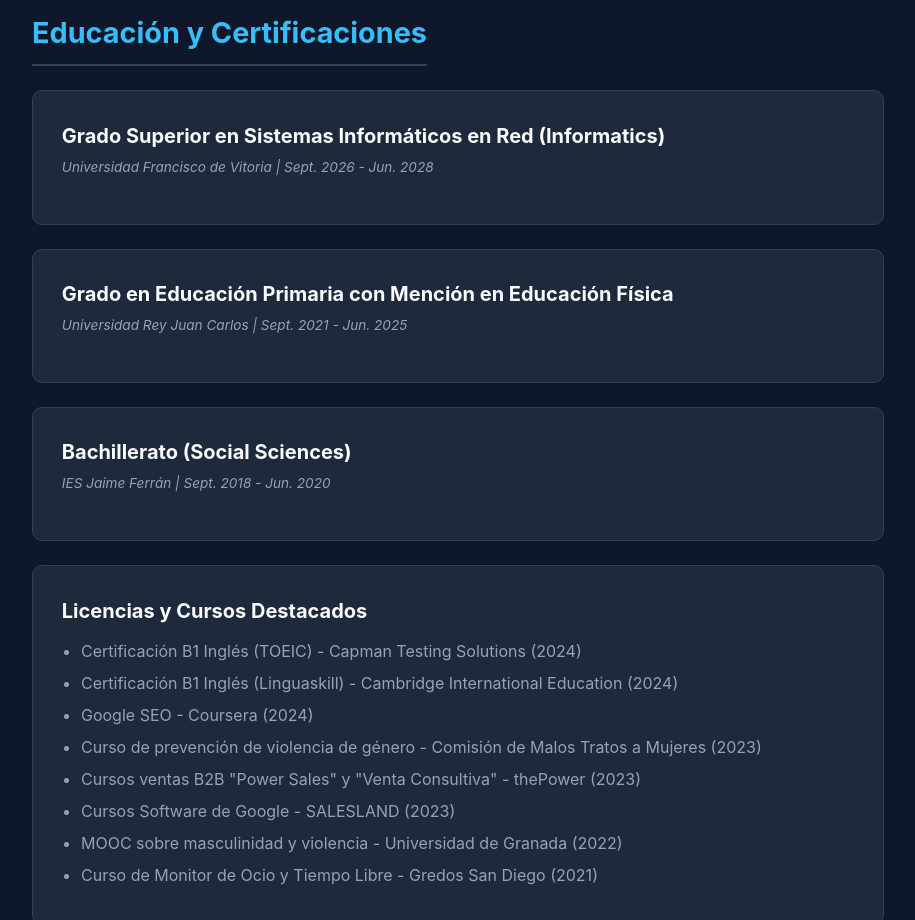
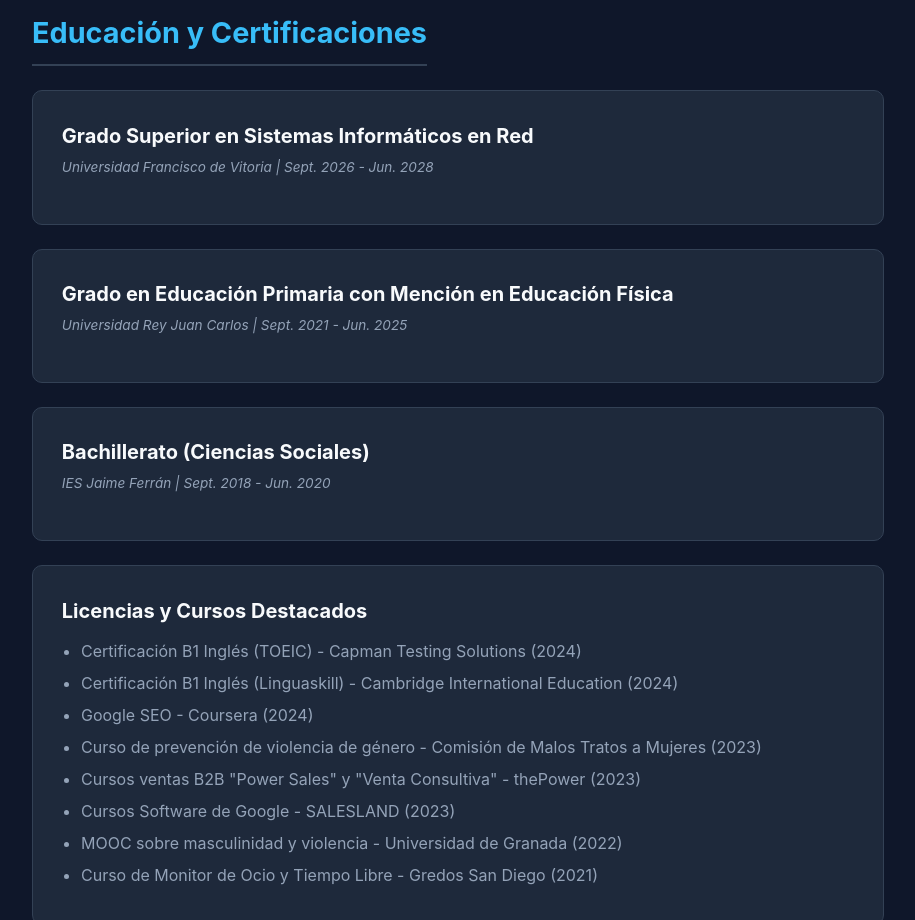
Before and after one commit to adriangg008/mi-portfolio, a plain HTML site: page index.html in a window 1280 px wide. Shown: the part 3080-4000 px from the top of the page, without its empty margins (182-1097 px from the left). Drawn offline with Linux system fonts and the light colour scheme.

Commit message:
Update index.html

```diff
--- a/index.html
+++ b/index.html
@@ -403,7 +403,7 @@
             <h3>Educación y Certificaciones</h3>
 
             <div class="card">
-                <h4>Grado Superior en Sistemas Informáticos en Red (Informatics)</h4>
+                <h4>Grado Superior en Sistemas Informáticos en Red </h4>
                 <span class="date">Universidad Francisco de Vitoria | Sept. 2026 - Jun. 2028</span>
             </div>
 
@@ -413,7 +413,7 @@
             </div>
 
             <div class="card">
-                <h4>Bachillerato (Social Sciences)</h4>
+                <h4>Bachillerato (Ciencias Sociales)</h4>
                 <span class="date">IES Jaime Ferrán | Sept. 2018 - Jun. 2020</span>
             </div>
 
```
